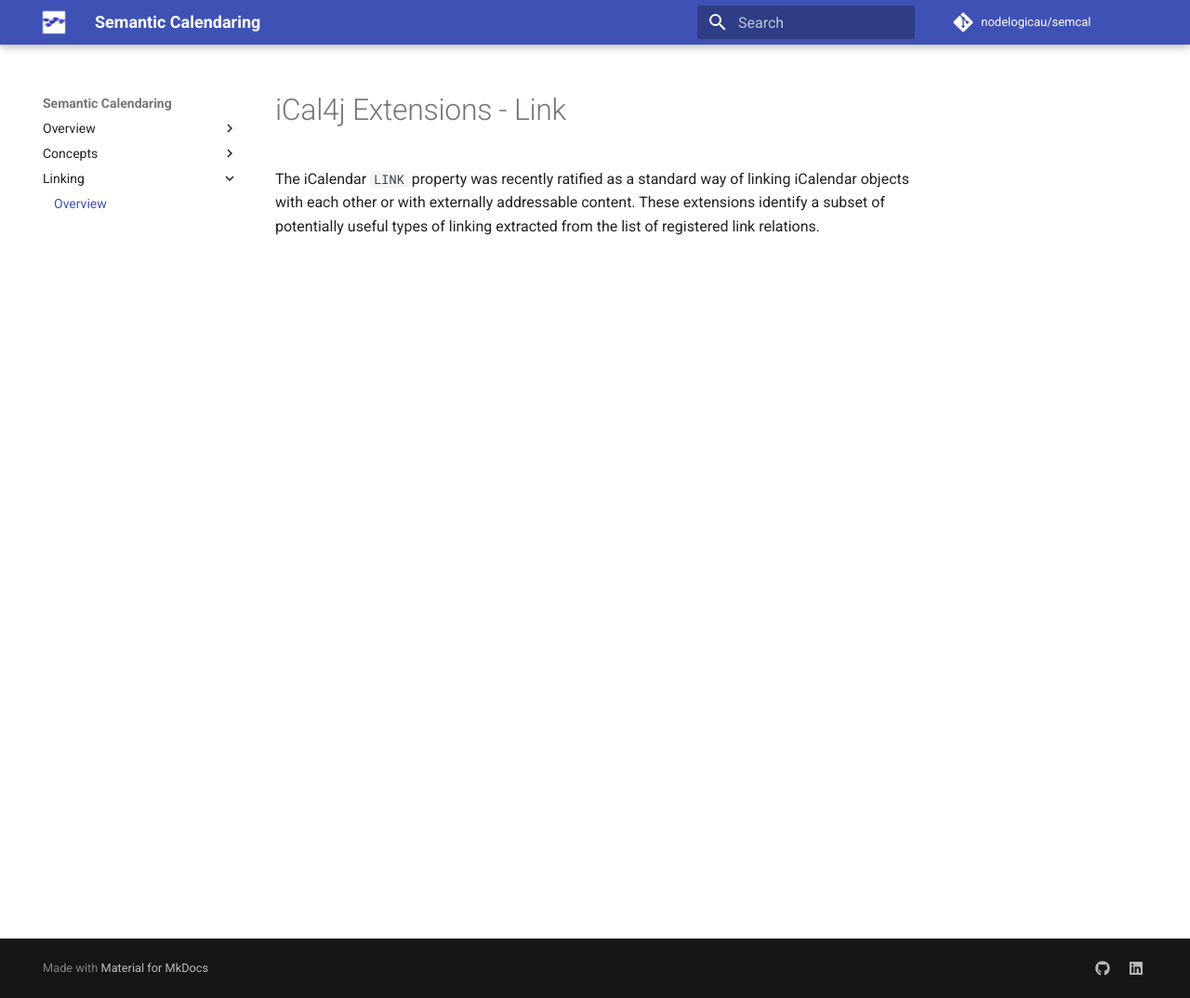
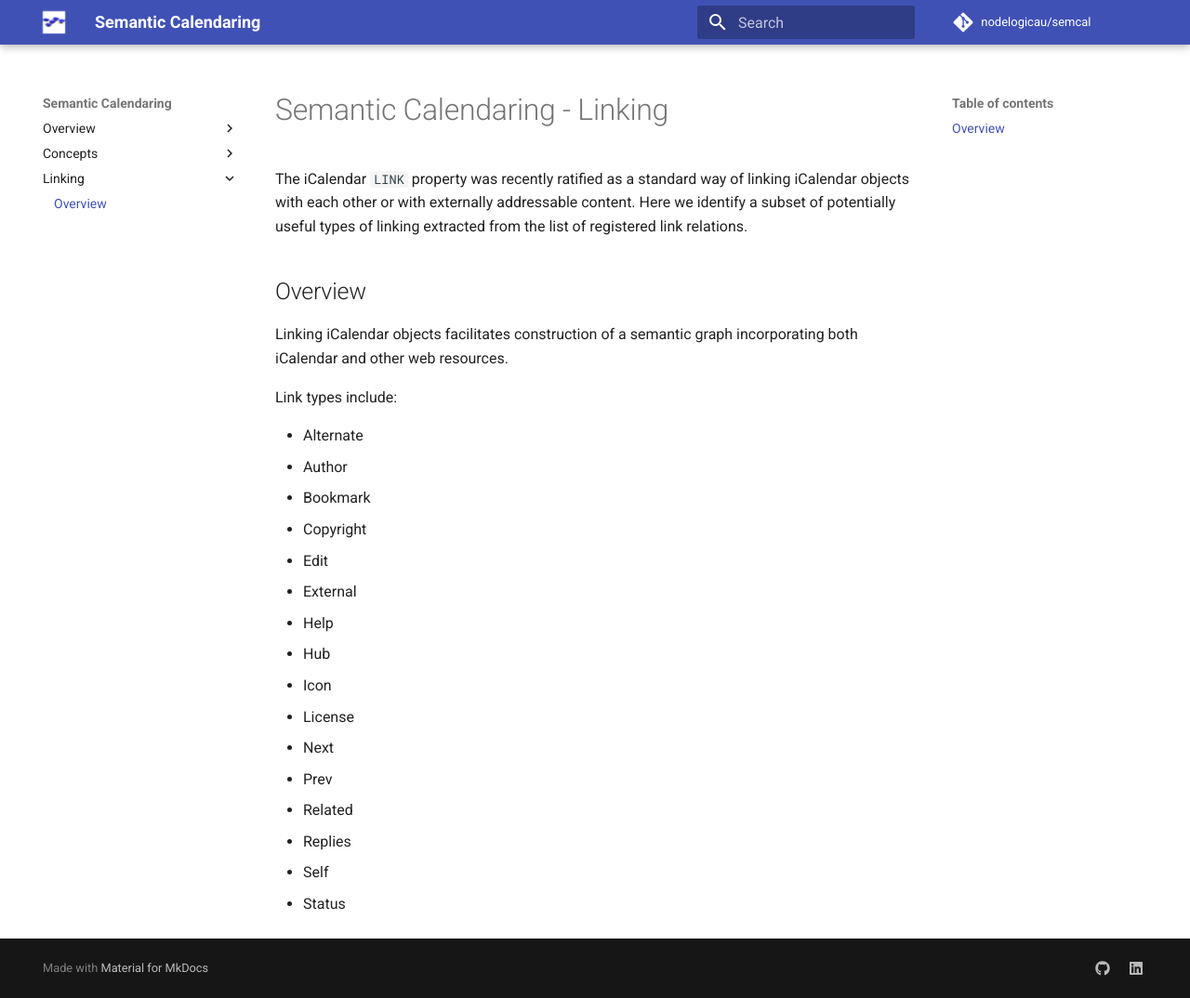
Before and after one commit to nodelogicau/semcal, an MkDocs documentation site: the page built from docs/link/index.md, in a window 1280 px wide and 1074 px high. Shown: the whole window at 93% size. Built offline with MkDocs 1.6.1 and Material for MkDocs 9.7.7, drawn with Linux system fonts in a browser that asks for light colours; comment, search, counter and statistics services are not loaded.

Commit message:
Added concepts/linking

```diff
--- a/docs/link/index.md
+++ b/docs/link/index.md
@@ -1,5 +1,29 @@
-# iCal4j Extensions - Link
+# Semantic Calendaring - Linking
 
 The iCalendar `LINK` property was recently ratified as a standard way of linking iCalendar objects with each other
-or with externally addressable content. These extensions identify a subset of potentially useful types of linking
+or with externally addressable content. Here we identify a subset of potentially useful types of linking
 extracted from the list of registered link relations.
+
+## Overview
+
+Linking iCalendar objects facilitates construction of a semantic graph incorporating both iCalendar and other
+web resources.
+
+Link types include:
+
+* Alternate
+* Author
+* Bookmark
+* Copyright
+* Edit
+* External
+* Help
+* Hub
+* Icon
+* License
+* Next
+* Prev
+* Related
+* Replies
+* Self
+* Status
```
Also changed, not shown: docs/concept/index.md (+5 -4 lines).
